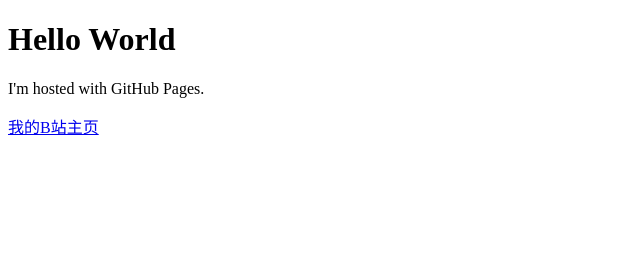
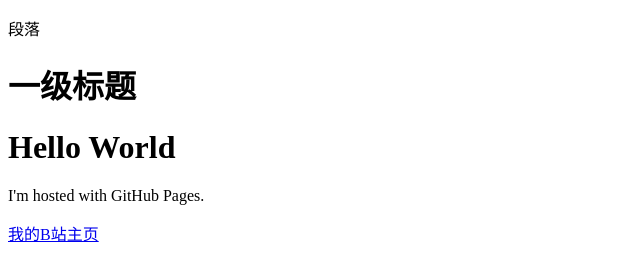
Before and after one commit to Nova508/Nova508.github.io, a plain HTML site: page index.html in a window 1280 px wide. Shown: the whole page, without its empty margins (0-640 px from the left). Drawn offline with Linux system fonts and the light colour scheme.

Commit message:
Update index.html

```diff
--- a/index.html
+++ b/index.html
@@ -6,6 +6,10 @@
 </head>
 
 <body>
+<header>
+        <p>段落</p>
+        <h1>一级标题</h1>
+    </header>
 <h1>Hello World</h1>
 <p>I'm hosted with GitHub Pages.</p>
 <a href="https://space.bilibili.com/1627611011">我的B站主页</a>
```
